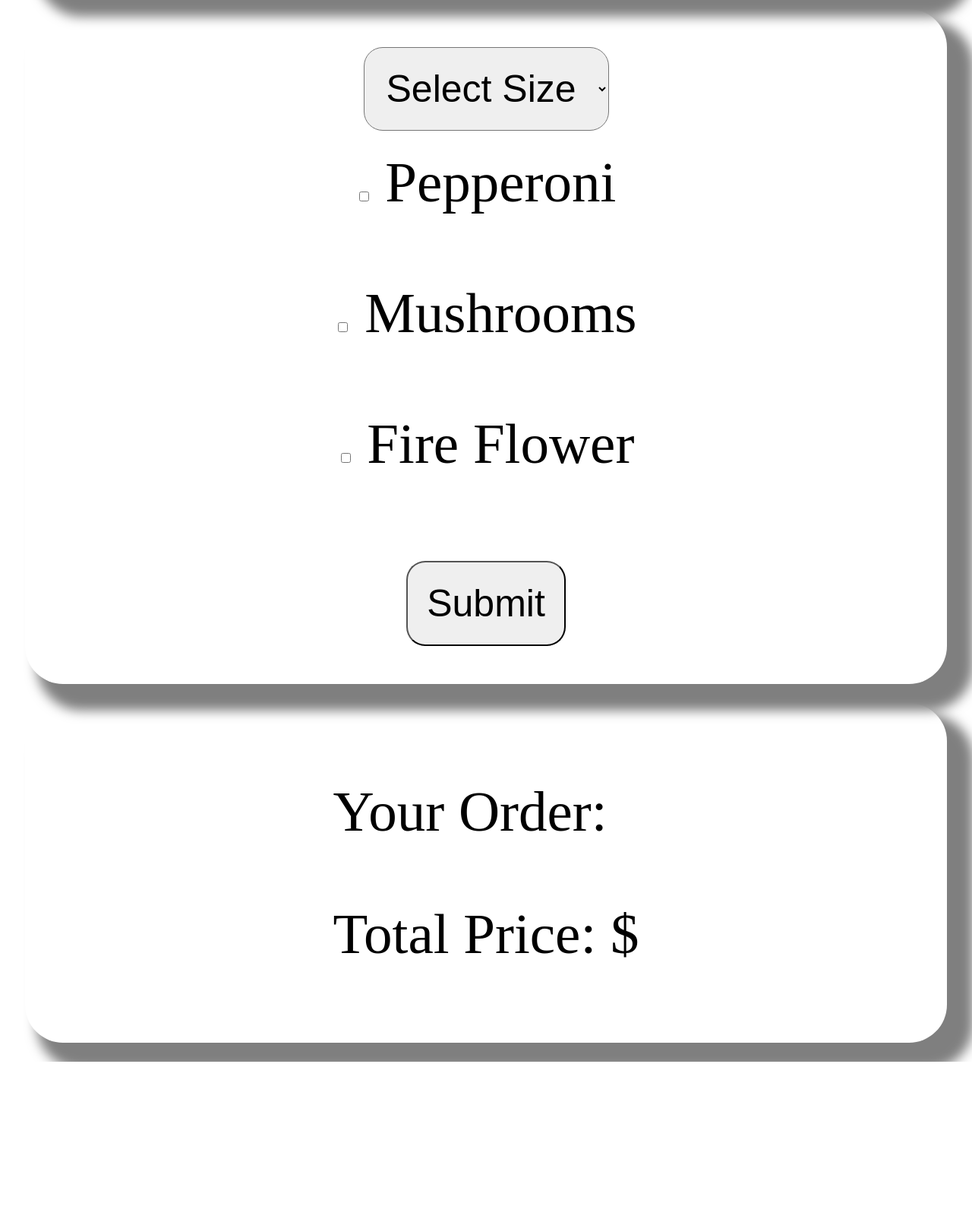
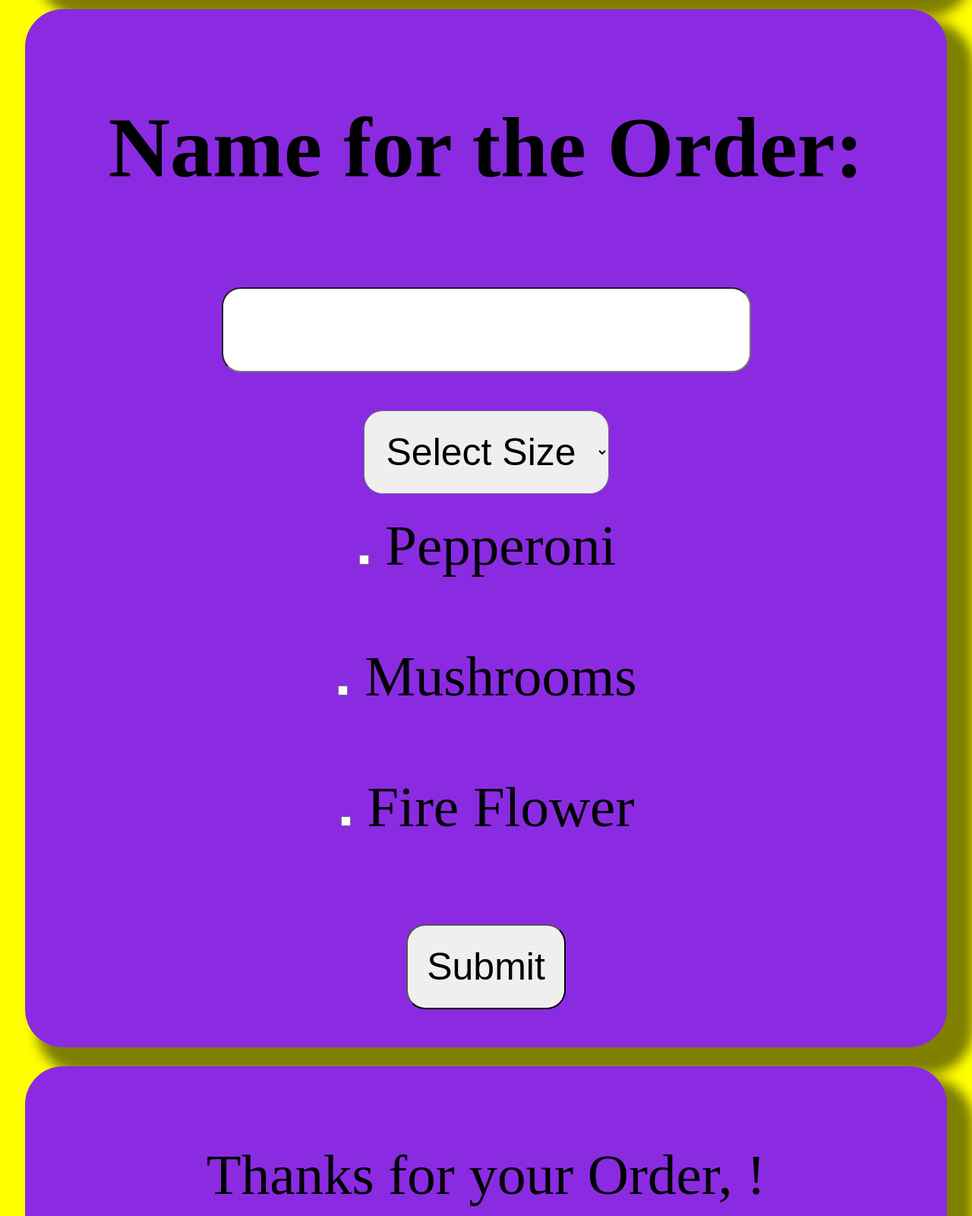
Before and after one commit to G0blinC0de/Pizza-Parlor, a plain HTML site: page index.html in a window 1280 px wide. Shown: the part 260-1860 px from the top of the page at 76% size. Before the commit the page ends 1657 px from the top, so only its background shows below. Drawn offline with Linux system fonts and the light colour scheme; a web font is replaced by a local one.

Commit message:
add nameInput and Output for order

```diff
--- a/css/styles.css
+++ b/css/styles.css
@@ -25,6 +25,7 @@
     justify-content: center;
     display: flex;
     flex-direction: column;
+    background-color: blueviolet;
 }
 
 .button {
@@ -41,7 +42,7 @@
 
 body {
     font-family: 'Bungee Spice';
-
+    background-color: yellow;
 }
 
 .warioCoin {
--- a/index.html
+++ b/index.html
@@ -15,6 +15,8 @@
 <body>
     <h1 class="boxshadow warioCoin">Papa Wario's <br> Pizza Parlor</h1>
     <form class="boxshadow">
+        <h2>Name for the Order:</h2>
+        <input type="text" id="nameInput" class="button">
         <select class="button" id="sizeSelect">
             <option value="0">Select Size</option>
             <option value="4">Small</option>
@@ -38,13 +40,12 @@
 
 
     <div class="boxshadow">
-        <div class="container">
-            <p>Your Order: <br><span id="orderSummary"></span> </p>
-            <p>Total Price: $<span id="totalPrice"></span> </p>
-            <link rel="stylesheet" href="css/styles.css" type="text/css">
-            <script src="js/scripts.js"></script>
-        </div>
+        <p>Thanks for your Order, <span id="nameOutput"></span>! </p>
+        <p>Your Order: <br><span id="orderSummary"></span> </p>
+        <p>Total Price: $<span id="totalPrice"></span> </p>
+        <link rel="stylesheet" href="css/styles.css" type="text/css">
     </div>
+    <script src="js/scripts.js"></script>
 </body>
 
 </html>
--- a/js/scripts.js
+++ b/js/scripts.js
@@ -43,7 +43,7 @@ function generateOrderSummary() {
 
 document.getElementById('submit').addEventListener('click', function (event) {
     event.preventDefault();
-
+    const nameInput = document.getElementById('nameInput').value;
     const size = document.getElementById('sizeSelect').options[document.getElementById('sizeSelect').selectedIndex].text;
     const toppingElements = document.getElementsByName('topping');
     const selectedToppings = Array.from(toppingElements).filter(topping => topping.checked)
@@ -53,7 +53,7 @@ document.getElementById('submit').addEventListener('click', function (event) {
     userPizza = new Pizza(size, selectedToppings);
     let totalPrice = userPizza.calculateTotalPrice();
     let orderSummary = generateOrderSummary();
-
+    document.getElementById('nameOutput').textContent = nameInput;
     document.getElementById('totalPrice').textContent = totalPrice.toFixed(2);
     document.getElementById('orderSummary').textContent = orderSummary;
 });
```
